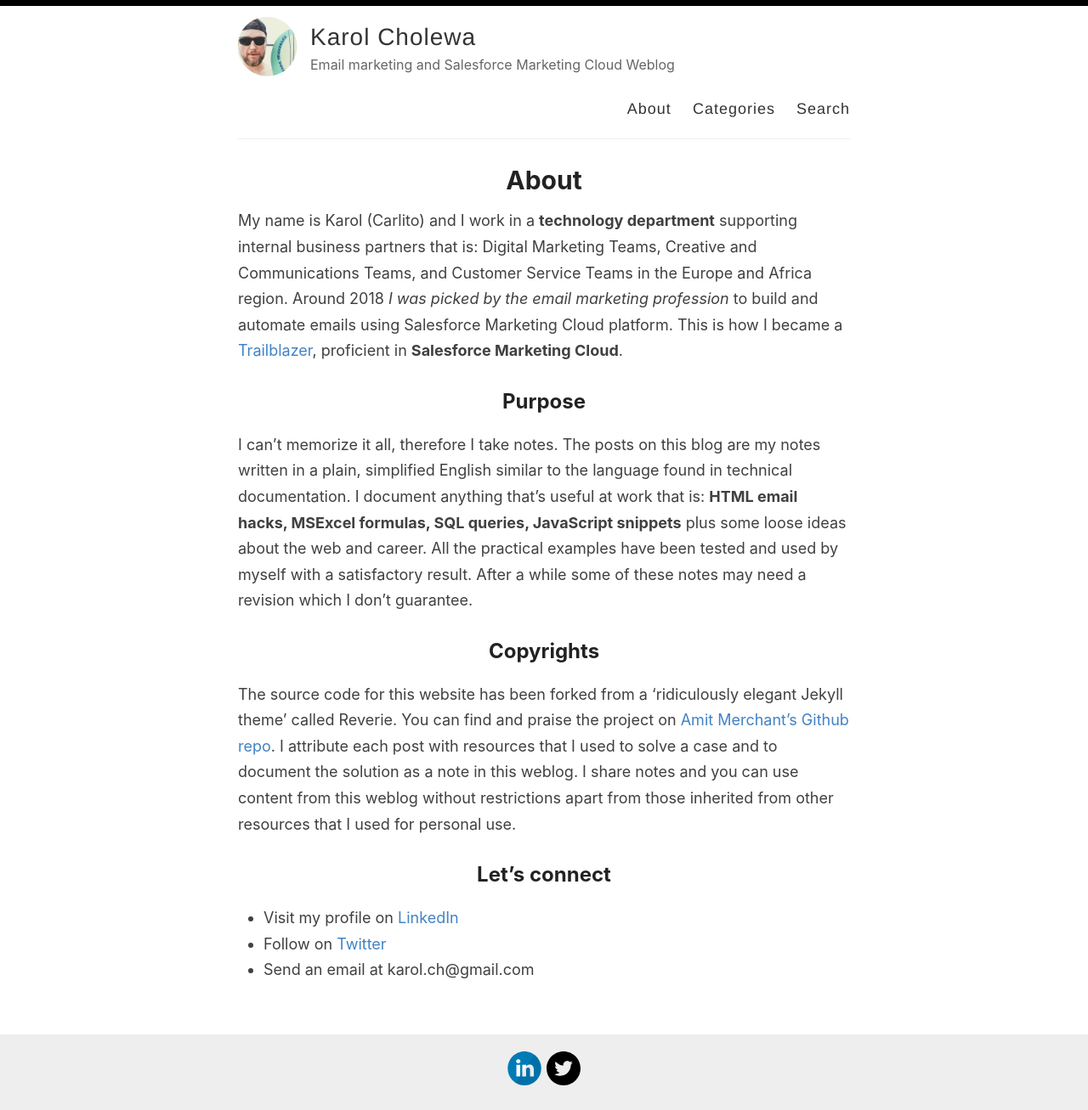
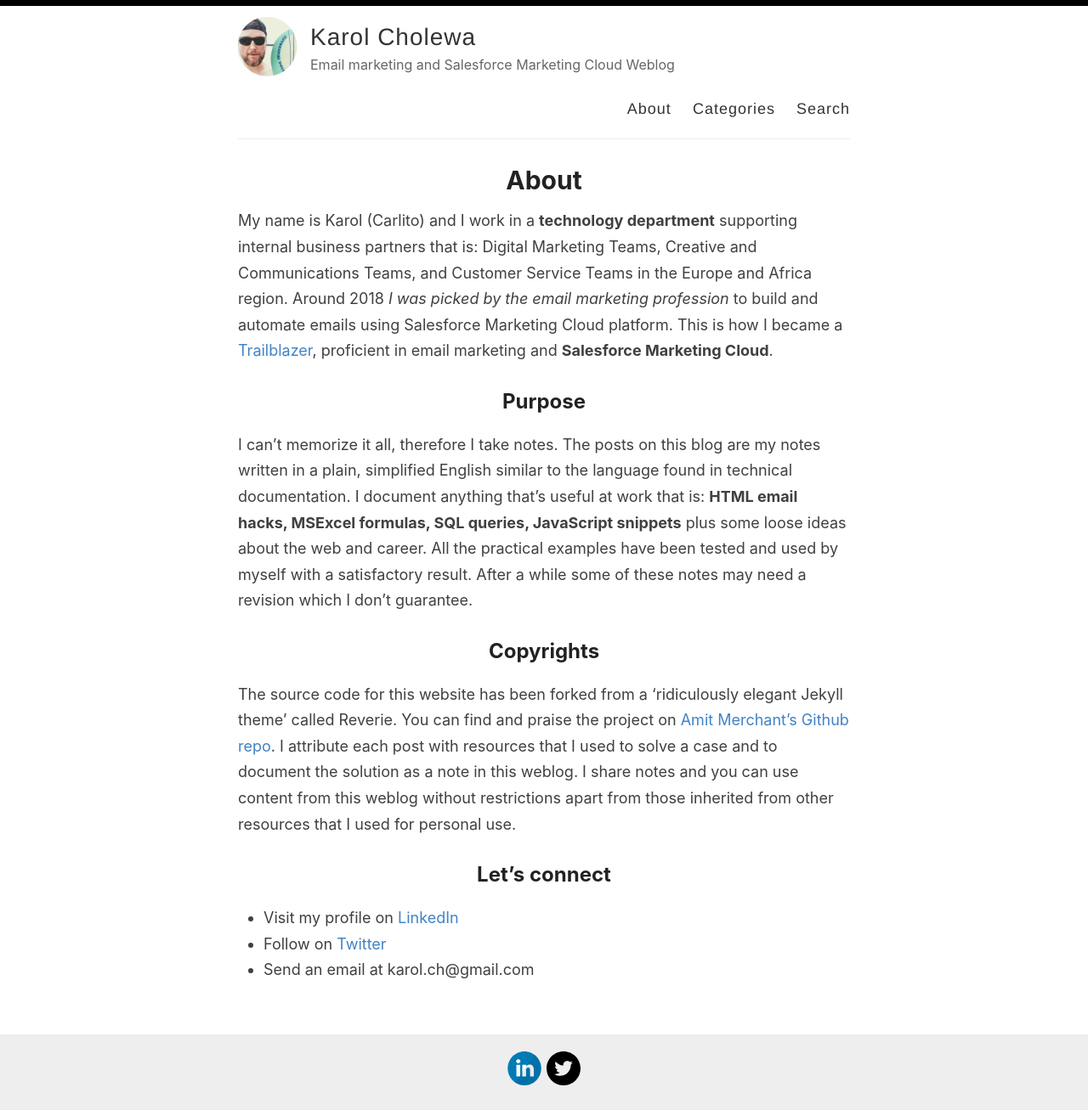
Before and after one commit to karolcholewa/blog, a Jekyll site: the page built from _pages/about.md, in a window 1280 px wide. Shown: the whole page at 85% size. Built offline with Jekyll 4.4.1, drawn with Linux system fonts in a browser that asks for light colours.

Commit message:
updated About

```diff
--- a/_pages/about.md
+++ b/_pages/about.md
@@ -4,7 +4,7 @@ title: About
 permalink: /about/
 ---
 
-My name is Karol (Carlito) and I work in a **technology department** supporting internal business partners that is: Digital Marketing Teams, Creative and Communications Teams, and Customer Service Teams in the Europe and Africa region. Around 2018 *I was picked by the email marketing profession* to build and automate emails using Salesforce Marketing Cloud platform. This is how I became a [Trailblazer](https://trailblazer.me/id/kcholewa), proficient in **Salesforce Marketing Cloud**.
+My name is Karol (Carlito) and I work in a **technology department** supporting internal business partners that is: Digital Marketing Teams, Creative and Communications Teams, and Customer Service Teams in the Europe and Africa region. Around 2018 *I was picked by the email marketing profession* to build and automate emails using Salesforce Marketing Cloud platform. This is how I became a [Trailblazer](https://trailblazer.me/id/kcholewa), proficient in email marketing and **Salesforce Marketing Cloud**.
 
 
 ## Purpose
```
